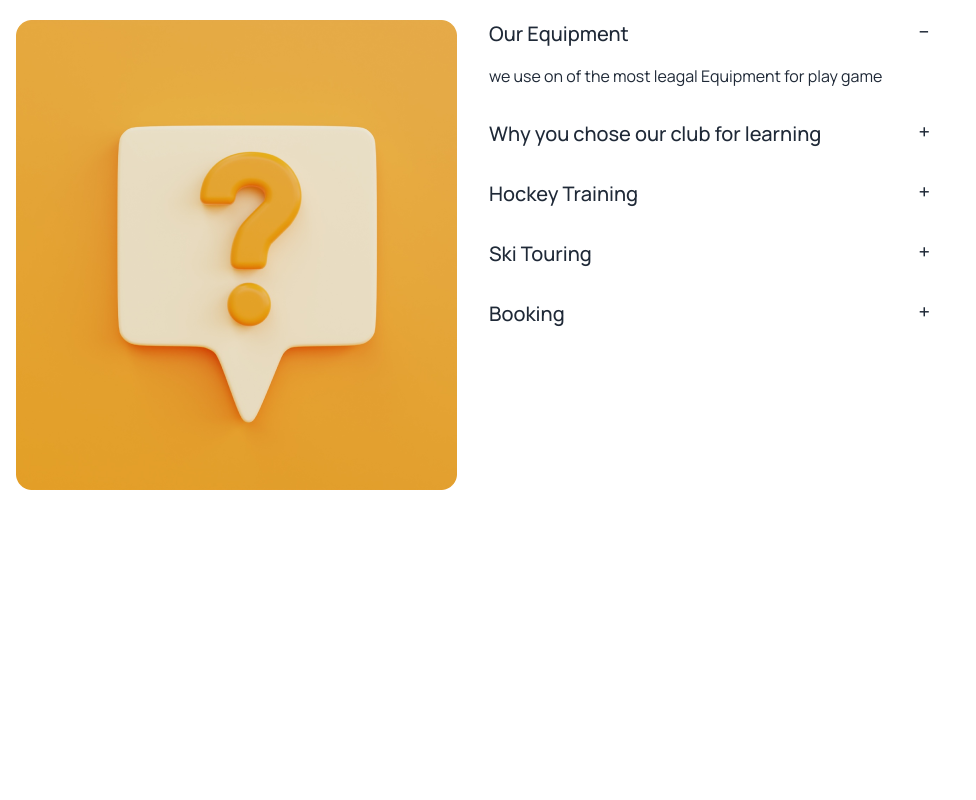
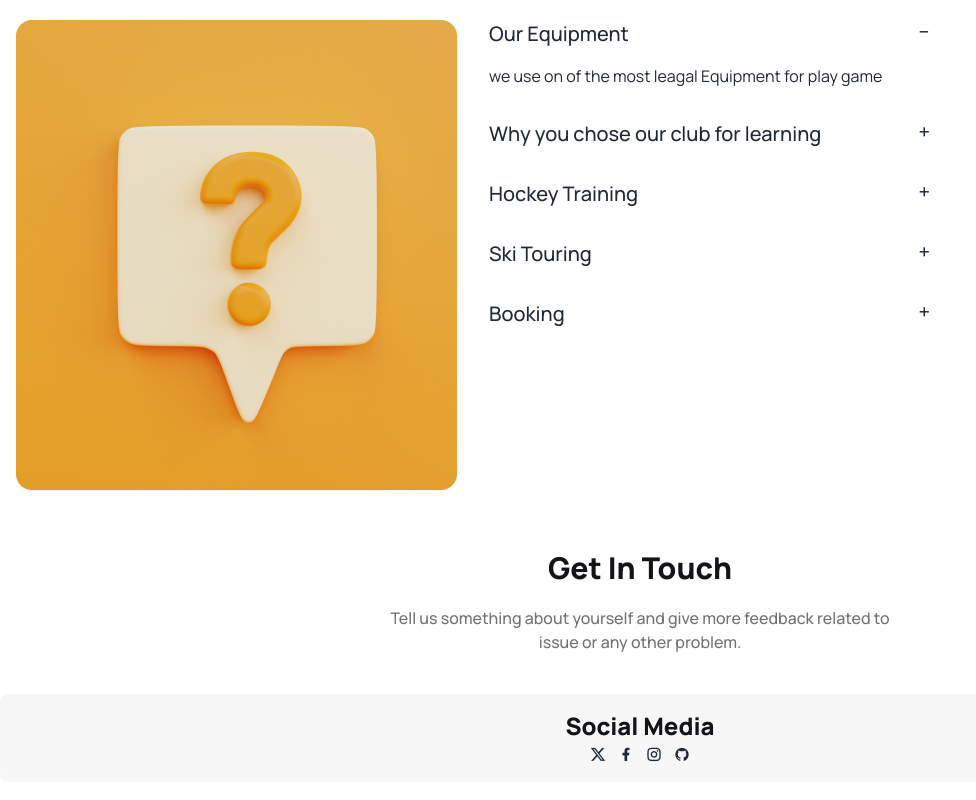
Before and after one commit to rafih188/third-assain, a plain HTML site: page index.html in a window 1280 px wide. Shown: the part 3048-3848 px from the top of the page, without its empty margins (0-976 px from the left). Before the commit the page ends 3578 px from the top, so only its background shows below. Drawn offline with nearby package versions, Linux system fonts and the light colour scheme.

Commit message:
social media

```diff
--- a/index.html
+++ b/index.html
@@ -416,6 +416,29 @@
             </div>
 
         </section>
+        <section class=" my-6">
+            <div class="pb-6 text-center">
+                <h2 class="p-5 primary-color font-extrabold text-3xl">Get In Touch</h2>
+                <p class="pcolor text-base font-medium pb-4">Tell us something about yourself and give more feedback related to <br> issue or any other problem.</p>
+            </div>
+            <!-- input related tag ======== -->
+            <div>
+                <div></div>
+                <div></div>
+            </div>
+            <div class="text-center sback p-4 rounded-lg">
+                <h2 class="font-extrabold primary-color text-2xl">Social Media</h2>
+                <div class="flex justify-center gap-3">
+                    <i class="ri-twitter-x-fill"></i>
+                    <i class="ri-facebook-fill"></i>
+                    <i class="ri-instagram-line"></i>
+                    <i class="ri-github-fill"></i>
+                </div>
+
+            </div>
+
+        </section>
+
 
     </main>
     <footer>
--- a/style/style.css
+++ b/style/style.css
@@ -13,3 +13,6 @@
 .redc{
     color: #FF4240;;
 }
+.sback{
+    background: rgba(19, 19, 24, 0.03);
+}
```
